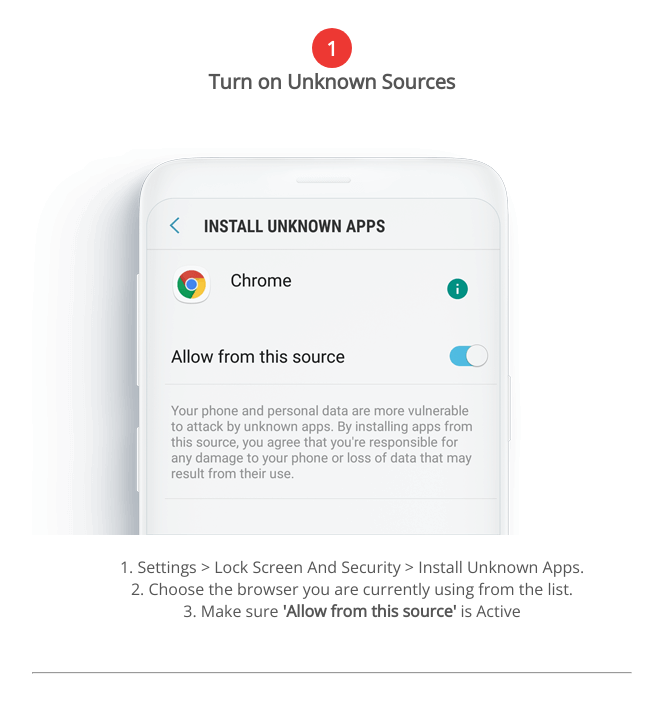
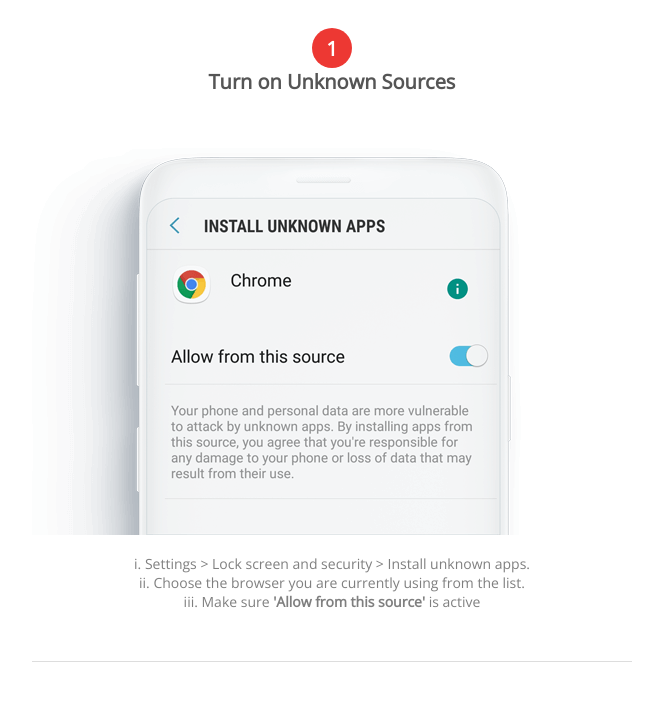
Before and after one commit to chris-rodgers/gigfiller-download-apk, a website: page index.html in a window 1280 px wide. Shown: the part 197-906 px from the top of the page, without its empty margins (308-971 px from the left). Drawn offline with nearby package versions, Linux system fonts and the light colour scheme.

Commit message:
fix display issue

```diff
--- a/index.html
+++ b/index.html
@@ -27,15 +27,15 @@
       </h1>
       <h2><span class="step">1</span> Turn on Unknown Sources</h2>
       <img src="image-1.png" />
-      <ol>
+      <ol type="i">
         <li>
-          Settings > Lock Screen And Security > Install Unknown Apps.
+          Settings > Lock&nbsp;screen&nbsp;and&nbsp;security > Install&nbsp;unknown&nbsp;apps.
         </li>
         <li>
           Choose the browser you are currently using from the list.
         </li>
         <li>
-          Make sure <strong>'Allow from this source'</strong> is Active
+          Make sure <strong>'Allow from this source'</strong> is active
         </li>
       </ol>
       <hr />
--- a/style.css
+++ b/style.css
@@ -37,10 +37,15 @@ img {
 
 hr {
   margin: 50px 0;
+  border: none;
+  border-bottom: 1px solid #ddd;
 }
 
 ol{
+  padding: 0;
+  font-size: 14px;
   list-style-position: inside;
+  opacity: 0.75;
 }
 
 .logo {
```
